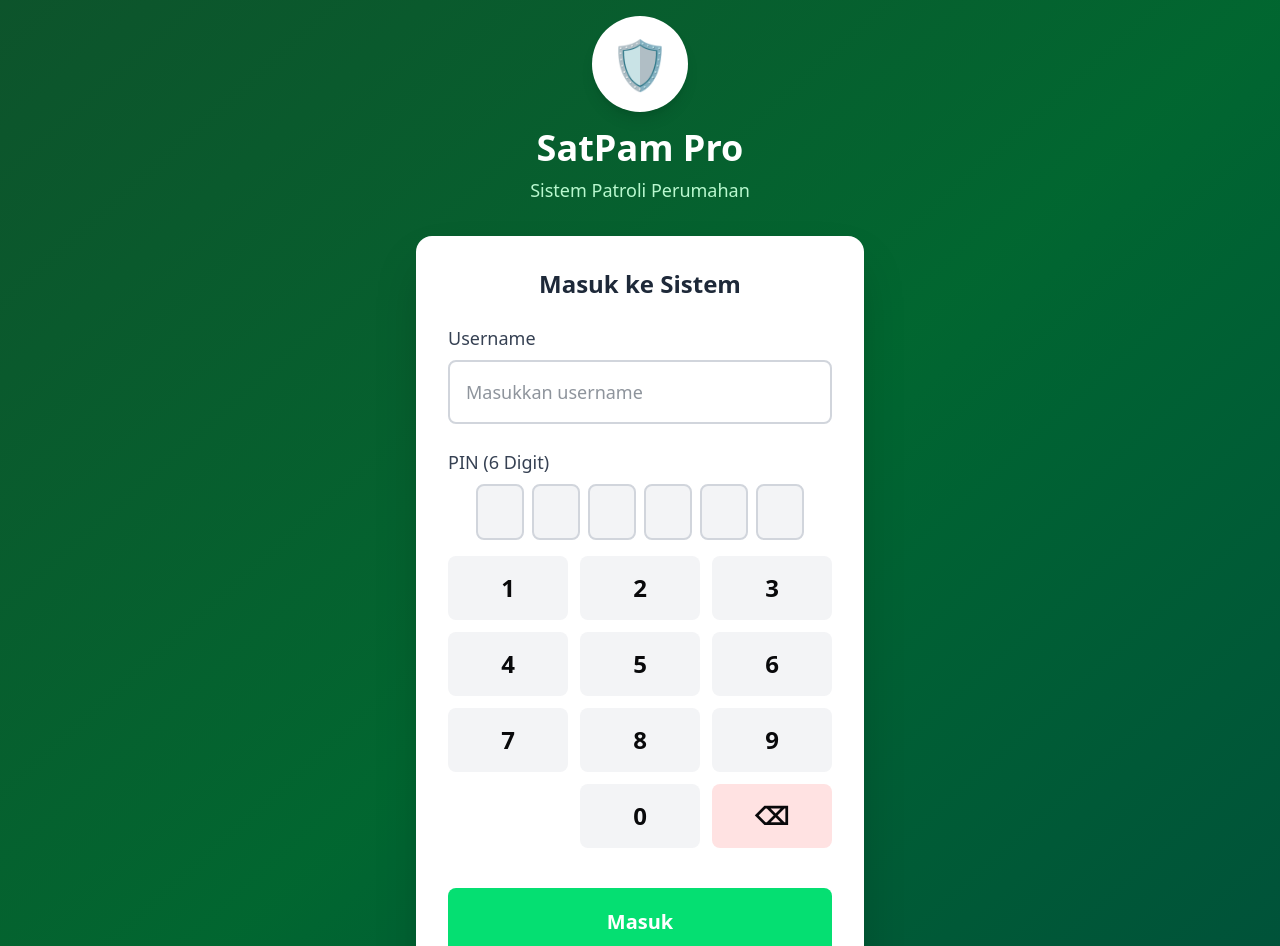
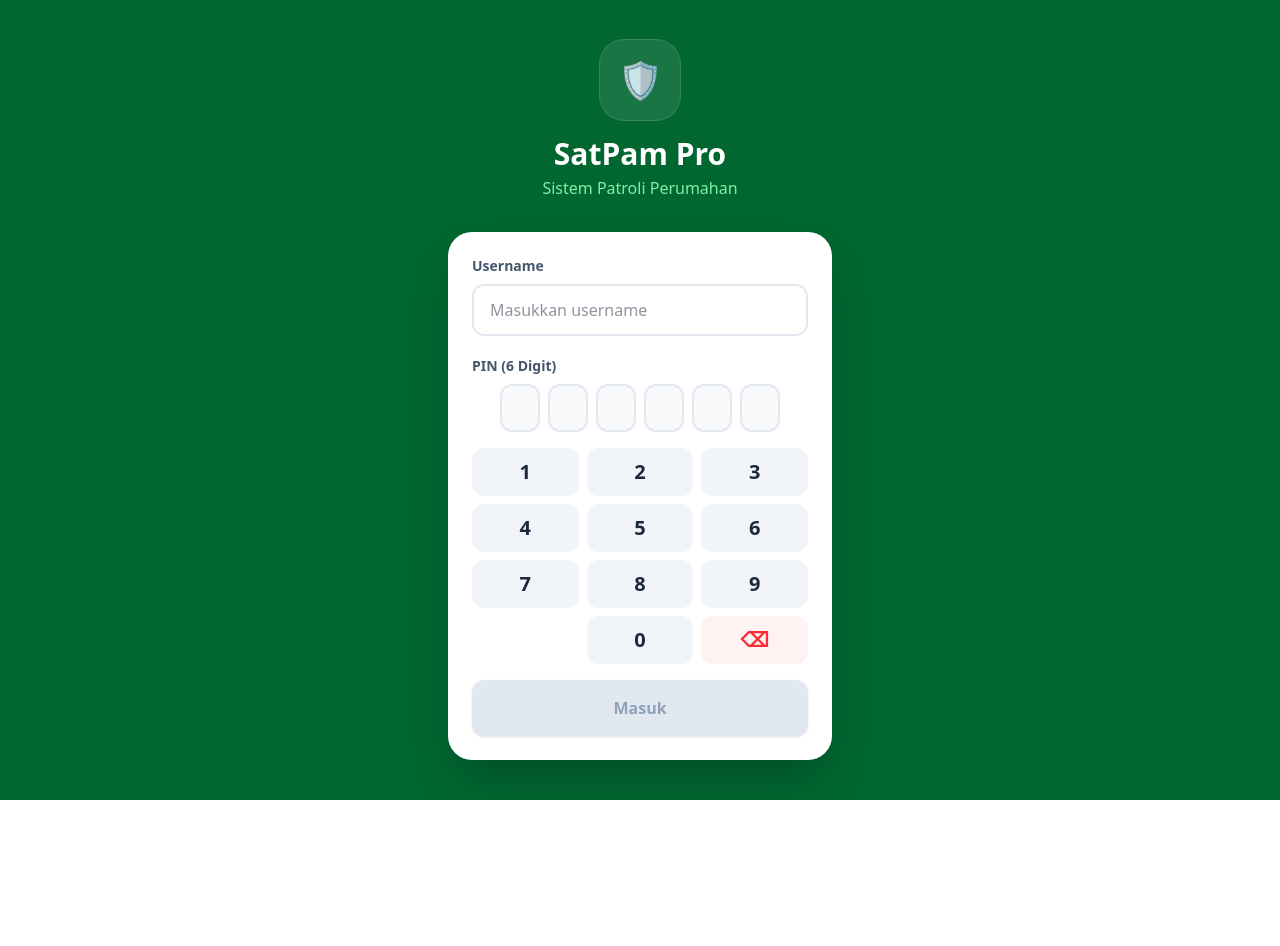
Before and after one commit to pandatosca/SatPam-Pro, a Next.js app in the folder apps/web/: page / in a window 1280 px wide. Shown: the top 946 px of the page. After the commit the page ends 800 px from the top, so only its background shows below. Built offline with nearby package versions, Linux system fonts and the light colour scheme.

Commit message:
Update page.tsx

```diff
--- a/apps/web/src/app/page.tsx
+++ b/apps/web/src/app/page.tsx
@@ -2,6 +2,17 @@
 
 import { useState, useEffect } from "react";
 import { useRouter } from "next/navigation";
+
+function getToken() {
+  return typeof window !== "undefined"
+    ? localStorage.getItem("patrol_token") || ""
+    : "";
+}
+function getUser() {
+  if (typeof window === "undefined") return null;
+  const u = localStorage.getItem("patrol_user");
+  return u ? JSON.parse(u) : null;
+}
 
 export default function LoginPage() {
   const router = useRouter();
@@ -11,11 +22,10 @@ export default function LoginPage() {
   const [error, setError] = useState("");
 
   useEffect(() => {
-    const token = localStorage.getItem("patrol_token");
-    const userStr = localStorage.getItem("patrol_user");
-    if (token && userStr) {
-      const u = JSON.parse(userStr);
-      router.push(u.role === "admin" ? "/dashboard" : "/patrol");
+    const token = getToken();
+    const user = getUser();
+    if (token && user) {
+      router.push(user.role === "admin" ? "/dashboard" : "/patrol");
     }
   }, [router]);
 
@@ -23,20 +33,17 @@ export default function LoginPage() {
     e.preventDefault();
     setError("");
     setLoading(true);
-
     try {
       const res = await fetch("/api/patrol/login", {
         method: "POST",
         headers: { "Content-Type": "application/json" },
         body: JSON.stringify({ username, pin }),
       });
-
       const data = await res.json();
       if (!res.ok) {
         setError(data.error || "Login gagal");
         return;
       }
-
       localStorage.setItem("patrol_token", data.token);
       localStorage.setItem("patrol_user", JSON.stringify(data.user));
       router.push(data.user.role === "admin" ? "/dashboard" : "/patrol");
@@ -47,41 +54,31 @@ export default function LoginPage() {
     }
   };
 
-  const handleNumpadClick = (digit: string) => {
-    if (pin.length < 6) setPin(pin + digit);
+  const handleNumpad = (digit: string) => {
+    if (pin.length < 6) setPin((p) => p + digit);
   };
 
-  const handleNumpadDelete = () => {
-    setPin(pin.slice(0, -1));
-  };
+  const handleDelete = () => setPin((p) => p.slice(0, -1));
+
+  const numpad = ["1", "2", "3", "4", "5", "6", "7", "8", "9", "", "0", "⌫"];
 
   return (
-    <div className="min-h-screen bg-linear-to-br from-green-900 via-green-800 to-emerald-900 flex items-center justify-center p-4">
-      <div className="w-full max-w-md">
+    <div className="min-h-screen bg-green-800 flex flex-col items-center justify-center p-4">
+      <div className="w-full max-w-sm">
+        {/* Logo */}
         <div className="text-center mb-8">
-          <div className="inline-flex items-center justify-center w-24 h-24 bg-white rounded-full shadow-lg mb-4">
-            <span className="text-5xl">🛡️</span>
+          <div className="inline-flex items-center justify-center w-20 h-20 bg-white/10 rounded-3xl mb-4 ring-1 ring-white/20">
+            <span className="text-4xl">🛡️</span>
           </div>
-          <h1 className="text-4xl font-bold text-white">SatPam Pro</h1>
-          <p className="text-green-200 mt-2 text-lg">
-            Sistem Patroli Perumahan
-          </p>
+          <h1 className="text-3xl font-bold text-white">SatPam Pro</h1>
+          <p className="text-green-300 mt-1">Sistem Patroli Perumahan</p>
         </div>
 
-        <div className="bg-white rounded-2xl shadow-2xl p-8">
-          <h2 className="text-2xl font-semibold text-gray-800 mb-6 text-center">
-            Masuk ke Sistem
-          </h2>
-
-          {error && (
-            <div className="bg-red-50 border-2 border-red-300 text-red-700 px-4 py-4 rounded-lg mb-4 text-base font-medium">
-              ⚠️ {error}
-            </div>
-          )}
-
-          <form onSubmit={handleLogin} className="space-y-6">
-            <div>
-              <label className="block text-lg font-medium text-gray-700 mb-2">
+        {/* Card */}
+        <div className="bg-white rounded-3xl shadow-2xl p-6">
+          {/* Username */}
+          <div className="mb-5">
+            <label className="block text-sm font-semibold text-slate-600 mb-2">
               Username
             </label>
             <input
@@ -89,23 +86,25 @@ export default function LoginPage() {
               value={username}
               onChange={(e) => setUsername(e.target.value.toLowerCase())}
               placeholder="Masukkan username"
-                className="w-full border-2 border-gray-300 rounded-lg px-4 py-4 text-lg text-gray-800 focus:outline-none focus:ring-2 focus:ring-green-500 focus:border-green-500"
+              className="w-full border-2 border-slate-200 rounded-xl px-4 py-3 text-base text-slate-800 focus:outline-none focus:border-green-500 focus:ring-2 focus:ring-green-100 transition-all"
               required
+              autoComplete="username"
             />
           </div>
 
-            <div>
-              <label className="block text-lg font-medium text-gray-700 mb-2">
+          {/* PIN dots */}
+          <div className="mb-4">
+            <label className="block text-sm font-semibold text-slate-600 mb-2">
               PIN (6 Digit)
             </label>
-              <div className="flex gap-2 justify-center mb-4">
+            <div className="flex justify-center gap-2 mb-4">
               {[0, 1, 2, 3, 4, 5].map((i) => (
                 <div
                   key={i}
-                    className={`w-12 h-14 rounded-lg border-2 flex items-center justify-center text-2xl font-bold transition-colors ${
+                  className={`w-10 h-12 rounded-xl border-2 flex items-center justify-center text-xl font-bold transition-all ${
                     pin.length > i
-                        ? "bg-green-100 border-green-500 text-green-700"
-                        : "bg-gray-100 border-gray-300 text-gray-400"
+                      ? "bg-green-50 border-green-500 text-green-700"
+                      : "bg-slate-50 border-slate-200 text-slate-300"
                   }`}
                 >
                   {pin.length > i ? "●" : ""}
@@ -113,56 +112,50 @@ export default function LoginPage() {
               ))}
             </div>
 
-              <div className="grid grid-cols-3 gap-3">
-                {["1", "2", "3", "4", "5", "6", "7", "8", "9"].map((digit) => (
+            {/* Numpad */}
+            <div className="grid grid-cols-3 gap-2">
+              {numpad.map((key, i) => {
+                if (key === "") return <div key={i} />;
+                if (key === "⌫")
+                  return (
                     <button
-                    key={digit}
+                      key={i}
                       type="button"
-                    onClick={() => handleNumpadClick(digit)}
-                    className="bg-gray-100 hover:bg-gray-200 active:bg-green-100 text-2xl font-bold py-4 rounded-lg transition-colors"
-                  >
-                    {digit}
-                  </button>
-                ))}
-                <div></div>
-                <button
-                  type="button"
-                  onClick={() => handleNumpadClick("0")}
-                  className="bg-gray-100 hover:bg-gray-200 active:bg-green-100 text-2xl font-bold py-4 rounded-lg transition-colors"
-                >
-                  0
-                </button>
-                <button
-                  type="button"
-                  onClick={handleNumpadDelete}
-                  className="bg-red-100 hover:bg-red-200 active:bg-red-300 text-2xl font-bold py-4 rounded-lg transition-colors"
+                      onClick={handleDelete}
+                      className="h-12 rounded-xl bg-red-50 text-red-500 text-xl font-bold hover:bg-red-100 active:scale-95 transition-all"
                     >
                       ⌫
                     </button>
+                  );
+                return (
+                  <button
+                    key={i}
+                    type="button"
+                    onClick={() => handleNumpad(key)}
+                    className="h-12 rounded-xl bg-slate-100 hover:bg-green-50 active:bg-green-100 active:scale-95 text-xl font-bold text-slate-800 transition-all"
+                  >
+                    {key}
+                  </button>
+                );
+              })}
             </div>
           </div>
 
+          {/* Error */}
+          {error && (
+            <div className="bg-red-50 border border-red-200 text-red-600 px-4 py-3 rounded-xl mb-4 text-sm font-medium text-center">
+              ⚠️ {error}
+            </div>
+          )}
+
+          {/* Submit */}
           <button
-              type="submit"
-              disabled={loading || pin.length !== 6}
-              className="w-full bg-green-600 hover:bg-green-700 disabled:bg-green-400 text-white text-xl font-semibold py-5 rounded-lg transition-colors mt-4"
+            onClick={handleLogin}
+            disabled={loading || pin.length !== 6 || !username}
+            className="w-full bg-green-700 hover:bg-green-800 disabled:bg-slate-200 disabled:text-slate-400 text-white text-base font-bold py-4 rounded-xl transition-all active:scale-95 shadow-sm"
           >
             {loading ? "Memproses..." : "Masuk"}
           </button>
-          </form>
-
-          <div className="mt-6 p-4 bg-green-50 border-2 border-green-200 rounded-lg text-base text-gray-600">
-            <p className="font-semibold mb-2 text-gray-700">💡 Info Login:</p>
-            <p className="text-sm mb-1">
-              • PIN default awal:{" "}
-              <code className="bg-white px-2 py-1 rounded font-mono border">
-                123456
-              </code>
-            </p>
-            <p className="text-sm">
-              • Hubungi admin jika lupa PIN atau akun terkunci.
-            </p>
-          </div>
         </div>
       </div>
     </div>
```
Lines whose indentation alone changed are shown as unchanged.
